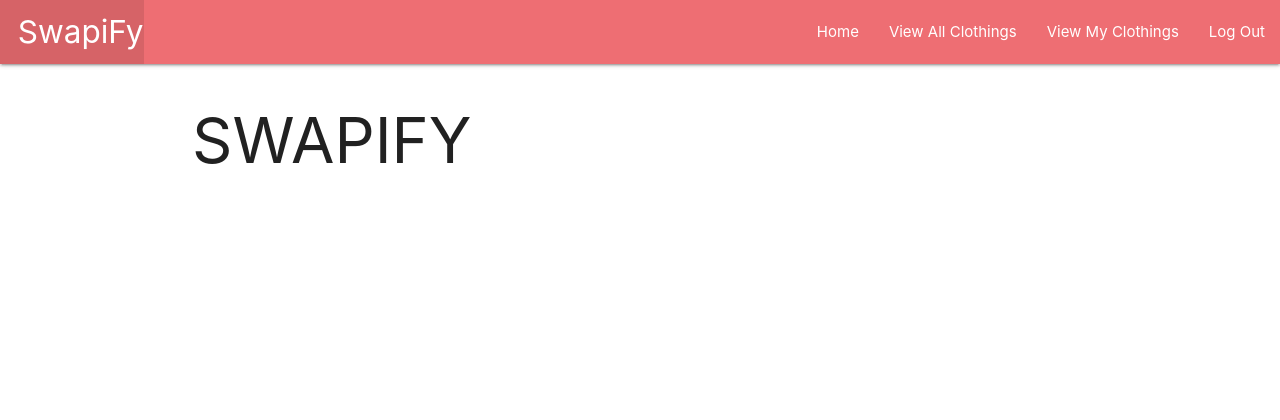
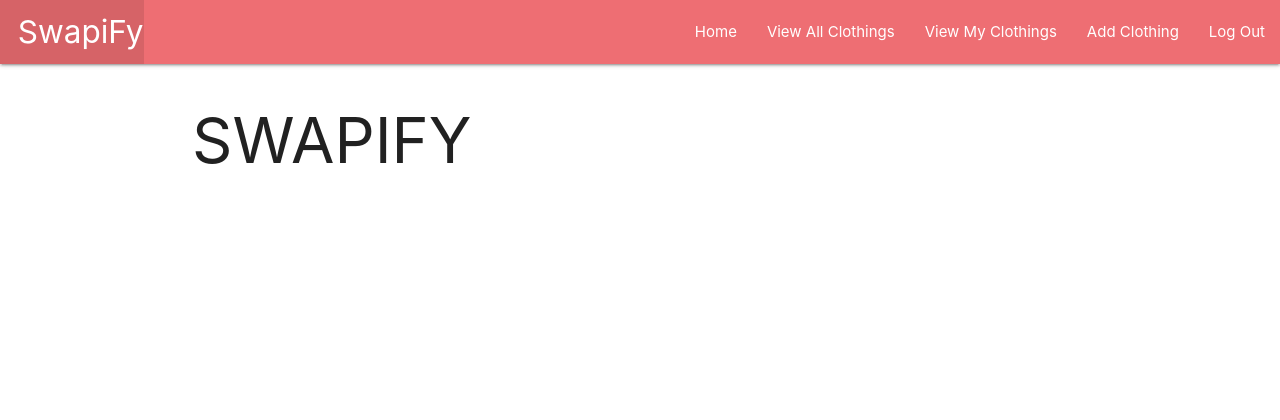
Before and after one commit to wangxiaolialina/Swapify, a Django app: page / in a window 1280 px wide. Shown: the top 420 px of the page. Run offline with Django 3.2, Linux system fonts and the light colour scheme; the visitor is signed in with stand-in values (Sample User, id 1).

Commit message:
add clothing feature

```diff
--- a/main_app/templates/base.html
+++ b/main_app/templates/base.html
@@ -31,6 +31,7 @@
             {% if user.is_authenticated %}
             <li><a href="{% url 'index' %}">View All Clothings</a></li>
             <li><a href="{% url 'myindex' %}">View My Clothings</a></li>
+            <li><a href="{% url 'clothings_create' %}">Add Clothing</a></li>
             <li><a href="{% url 'logout' %}">Log Out</a></li>
             {% else %}
             <li><a href="{% url 'signup' %}">Sign Up</a></li>
--- a/main_app/templates/clothings/index.html
+++ b/main_app/templates/clothings/index.html
@@ -11,7 +11,6 @@
       <p>Size: {{ cloth.size}}</p>
       <p>Description: {{ cloth.description }}</p>
     </div>
-  </a>
+    </a>
   </div>
   {% endfor %} {% endblock %}
-</a>
--- a/main_app/urls.py
+++ b/main_app/urls.py
@@ -3,7 +3,9 @@ from . import views
 
 urlpatterns = [
     path('', views.home, name='home'),
-    path('clothing/', views.clothings_index, name='index'),
-    path('myclothing/', views.myclothings_index, name='myindex'),
+    path('clothings/', views.clothings_index, name='index'),
+    path('myclothings/', views.myclothings_index, name='myindex'),
+    path('clothings/<int:clothing_id>/', views.clothings_detail, name='detail'),
     path('accounts/signup/', views.signup, name='signup'),
+    path('clothings/create/', views.ClothingCreate.as_view(), name='clothings_create'),
 ]
--- a/main_app/views.py
+++ b/main_app/views.py
@@ -1,9 +1,10 @@
 from django.shortcuts import render, redirect
+from django.views.generic.edit import CreateView, UpdateView, DeleteView
 from .models import Clothing, Shoe, Photo
 from django.contrib.auth.forms import UserCreationForm
 from django.contrib.auth import login
 from django.contrib.auth.decorators import login_required
-# from django.contrib.auth.mixins import LoginRequiredMixin
+from django.contrib.auth.mixins import LoginRequiredMixin
 
 
 # Create your views here.
@@ -18,6 +19,29 @@ def clothings_index(request):
 def myclothings_index(request):
     myclothings = Clothing.objects.filter(user=request.user)
     return render(request, 'clothings/myindex.html', {'myclothings': myclothings})
+
+def clothings_detail(request, clothing_id):
+  clothing = Clothing.objects.get(id=clothing_id)
+  # Get the toys the cat doesn't have
+#   toys_cat_doesnt_have = Toy.objects.exclude(id__in = cat.toys.all().values_list('id'))
+  # Instantiate FeedingForm to be rendered in the template
+  return render(request, 'clothings/detail.html', {
+    # Pass the cat and feeding_form as context
+    'clothing': clothing,
+    # Add the toys to be displayed
+    # 'toys': toys_cat_doesnt_have
+  })
+
+
+class ClothingCreate(LoginRequiredMixin, CreateView):
+  model = Clothing
+  fields = ['name','brand','description','size']
+
+  def form_valid(self, form):
+    # Assign the logged in user
+    form.instance.user = self.request.user
+    # Let the CreateView do its job as usual
+    return super().form_valid(form)
 
 def signup(request):
     error_message = ''
```
Also changed, not shown: main_app/templates/main_app/clothing_form.html (added, +21 -0 lines).
